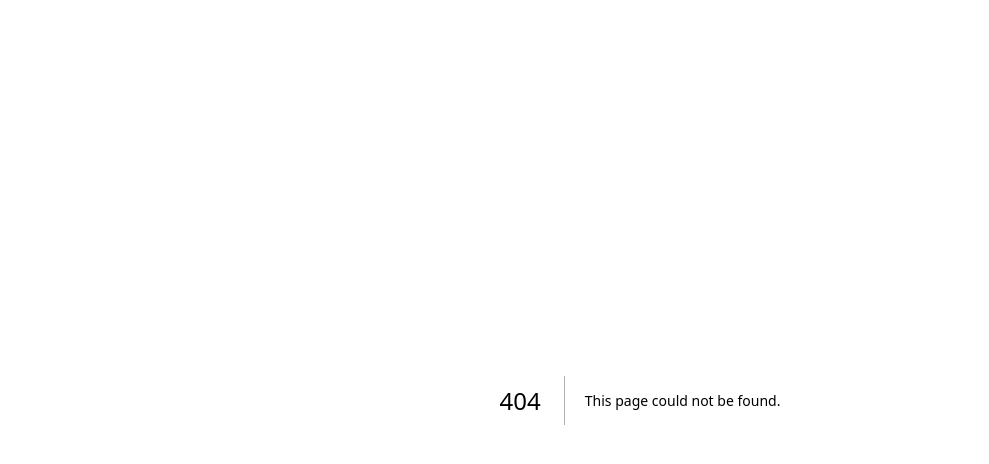
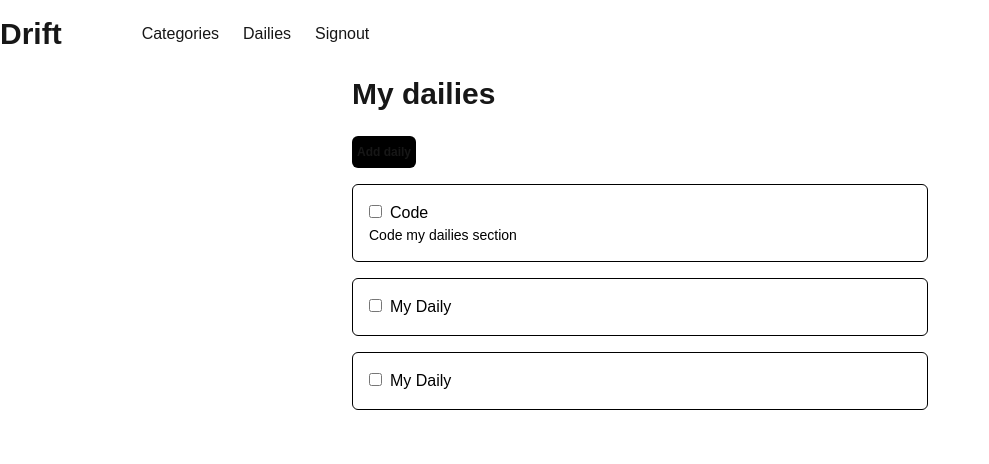
Before and after one commit to barangana/drift, a Next.js app: page /dailies in a window 1280 px wide. Before the commit this address had no page. Shown: the top 464 px of the page, without its empty margins (0-989 px from the left). Built offline with nearby package versions, Linux system fonts and the light colour scheme.

Commit message:
feat: created dailies list component

```diff
--- /dev/null
+++ b/app/(main)/dailies/page.tsx
@@ -0,0 +1,12 @@
+import DailiesList from '@/components/dailies/DailiesList'
+import React from 'react'
+
+const DailiesPage = () => {
+  return (
+    <div>
+      <DailiesList />
+    </div>
+  )
+}
+
+export default DailiesPage
--- /dev/null
+++ b/components/dailies/DailiesEntry.tsx
@@ -0,0 +1,20 @@
+import React from 'react'
+
+interface DailiesEntry {
+  title: string
+  description?: string
+}
+
+const DailiesEntry = ({ title, description }: DailiesEntry) => {
+  return (
+    <div className='bg-white max-w-xl min-w-[36rem] p-4 border-[1px] border-black rounded-md mt-4'>
+      <div>
+        <input type='checkbox' />
+        <label className='pl-2 text-black'>{title}</label>
+      </div>
+      <p className='text-black text-sm'>{description}</p>
+    </div>
+  )
+}
+
+export default DailiesEntry
--- /dev/null
+++ b/components/dailies/DailiesList.tsx
@@ -0,0 +1,22 @@
+import React from 'react'
+import DailiesEntry from './DailiesEntry'
+import Button from '../Button'
+
+const DailiesList = async () => {
+  return (
+    <div className='flex flex-col items-center'>
+      <div>
+        <div>
+          <h2 className='font-bold text-3xl my-6'>My dailies</h2>
+          <Button>Add daily</Button>
+        </div>
+
+        <DailiesEntry title='Code' description='Code my dailies section' />
+        <DailiesEntry title='My Daily' />
+        <DailiesEntry title='My Daily' />
+      </div>
+    </div>
+  )
+}
+
+export default DailiesList
--- a/components/entries/ClientList.tsx
+++ b/components/entries/ClientList.tsx
@@ -31,8 +31,8 @@ const ClientList: React.FC<ClientListProps> = ({ goals }) => {
   }
 
   return (
-    <div className='flex flex-col items center'>
-      <div className='inline-flex items-start flex-col'>
+    <div>
+      <div>
         <h2 className='font-bold text-3xl my-6'>Goals</h2>
         <Button onClick={handleCreate}>Add goal</Button>
       </div>
```
